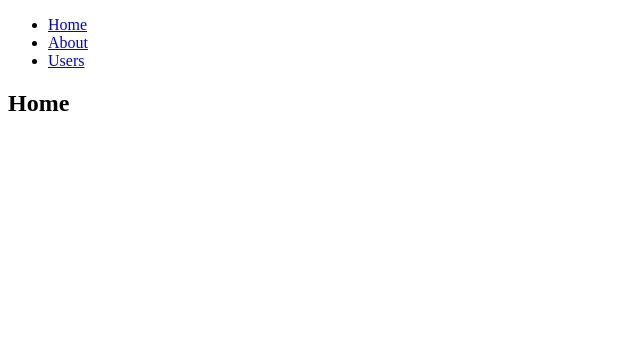
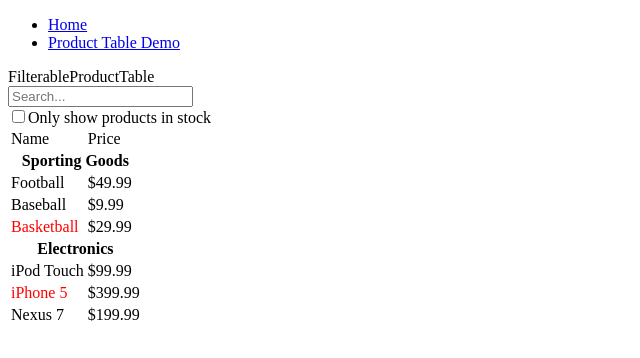
Before and after one commit to smerante/react-sandbox, a React (Create React App) app: page /product-table-demo in a window 1280 px wide. Shown: the top 358 px of the page, without its empty margins (0-640 px from the left). Built offline with nearby package versions, Linux system fonts and the light colour scheme.

Commit message:
feat: thinking in react built filterable product table

```diff
--- a/src/App.scss
+++ b/src/App.scss
@@ -1,6 +1,2 @@
-.App {
-  text-align: center;
-  h1 {
-    font-size: 2rem;
-  }
-}
+@import "Components/FilterableProductTable/ProductTable/ProductRow/ProductRow.scss";
+@import "Components/FilterableProductTable/ProductTable/ProductCategoryRow/ProductCategoryRow.scss"
--- a/src/App.tsx
+++ b/src/App.tsx
@@ -5,8 +5,10 @@ import {
   Route,
   Link
 } from "react-router-dom";
+import ProductTableDemo from "./ProductTableDemo/ProductTableDemo";
 
-export default function App() {
+export default class App extends React.Component {
+  render() {
     return (
       <Router>
         <div>
@@ -16,10 +18,7 @@ export default function App() {
                 <Link to="/">Home</Link>
               </li>
               <li>
-              <Link to="/about">About</Link>
-            </li>
-            <li>
-              <Link to="/users">Users</Link>
+                <Link to="/product-table-demo">Product Table Demo</Link>
               </li>
             </ul>
           </nav>
@@ -27,11 +26,8 @@ export default function App() {
           {/* A <Switch> looks through its children <Route>s and
             renders the first one that matches the current URL. */}
           <Switch>
-          <Route path="/about">
-            <About />
-          </Route>
-          <Route path="/users">
-            <Users />
+            <Route path="/product-table-demo">
+              <ProductTableDemo></ProductTableDemo>
             </Route>
             <Route path="/">
               <Home />
@@ -41,15 +37,8 @@ export default function App() {
       </Router>
     );
   }
+}
 
 function Home() {
   return <h2>Home</h2>;
 }
-
-function About() {
-  return <h2>About</h2>;
-}
-
-function Users() {
-  return <h2>Users</h2>;
-}
--- /dev/null
+++ b/src/Components/FilterableProductTable/FilterableProductTable.tsx
@@ -0,0 +1,57 @@
+import React, { FormEvent } from "react";
+import ProductTable from "./ProductTable/ProductTable";
+import SearchBar from "./SearchBar/SearchBar";
+
+export interface Product {
+    category: string;
+    price: string;
+    stocked: boolean;
+    name: string;
+}
+
+export interface FilterableProductTableProps {
+    products: Product[];
+    filter?: {
+        inStockCheck: boolean;
+        search: string;
+    }
+}
+
+export interface FilterableProductTableState {
+    inStockCheck: boolean;
+    search: string;
+}
+
+export default class FilterableProductTable extends React.Component<FilterableProductTableProps, FilterableProductTableState> {
+    constructor(props: FilterableProductTableProps) {
+        super(props);
+        this.state = {
+            inStockCheck: false,
+            search: ''
+        };
+        this.handleSearch = this.handleSearch.bind(this);
+        this.handleInStockCheck = this.handleInStockCheck.bind(this);
+    }
+
+    handleSearch($event: FormEvent<HTMLInputElement>) {
+        this.setState((state) => ({
+            inStockCheck: state.inStockCheck,
+            search: ($event.target as HTMLInputElement).value
+        }));
+    }
+
+    handleInStockCheck($event: FormEvent<HTMLInputElement>) {
+        this.setState((state) => ({
+            inStockCheck: ($event.target as HTMLInputElement).checked,
+            search: state.search
+        }));
+    }
+
+    render() {
+        return <div>
+            FilterableProductTable
+            <SearchBar onSearch={this.handleSearch} onCheck={this.handleInStockCheck}></SearchBar>
+            <ProductTable products={this.props.products} filter={this.state}></ProductTable>
+        </div>
+    }
+}
--- /dev/null
+++ b/src/Components/FilterableProductTable/ProductTable/ProductCategoryRow/ProductCategoryRow.scss
@@ -0,0 +1,4 @@
+.category {
+    text-align: center;
+    font-weight: bolder;
+}
--- /dev/null
+++ b/src/Components/FilterableProductTable/ProductTable/ProductCategoryRow/ProductCategoryRow.tsx
@@ -0,0 +1,21 @@
+import React from 'react';
+
+export interface ProductCategoryRowProps {
+    category: string;
+}
+export default class ProductCategoryRow extends React.Component<ProductCategoryRowProps> {
+    constructor(props: ProductCategoryRowProps) {
+        super(props);
+        this.state = {};
+    }
+
+    render() {
+        return <>
+            <tr className="category">
+                <td colSpan={2}>
+                    {this.props.category}
+                </td>
+            </tr>
+        </>
+    }
+}
--- /dev/null
+++ b/src/Components/FilterableProductTable/ProductTable/ProductRow/ProductRow.scss
@@ -0,0 +1,3 @@
+.out-of-stock {
+    color: red;
+}
--- /dev/null
+++ b/src/Components/FilterableProductTable/ProductTable/ProductRow/ProductRow.tsx
@@ -0,0 +1,28 @@
+import React from 'react';
+
+
+export interface ProductRowProps {
+    name: string;
+    price: string;
+    stocked: boolean;
+}
+
+export default class ProductRow extends React.Component<ProductRowProps> {
+    constructor(props: ProductRowProps) {
+        super(props);
+        this.state = {};
+    }
+
+    render() {
+        return <>
+            <tr>
+                <td className={this.props.stocked ? '' : 'out-of-stock'}>
+                    {this.props.name}
+                </td>
+                <td>
+                    {this.props.price}
+                </td>
+            </tr>
+        </>
+    }
+}
--- /dev/null
+++ b/src/Components/FilterableProductTable/ProductTable/ProductTable.tsx
@@ -0,0 +1,59 @@
+import React from 'react';
+import { FilterableProductTableProps, Product } from '../FilterableProductTable';
+import ProductCategoryRow from './ProductCategoryRow/ProductCategoryRow';
+import ProductRow from './ProductRow/ProductRow';
+
+export default class ProductTable extends React.Component<FilterableProductTableProps, any> {
+
+    rows: Array<ProductCategoryRow | ProductRow | {}> = [];
+
+    constructor(props: FilterableProductTableProps) {
+        super(props);
+        this.state = {};
+    }
+
+    updateProducts() {
+        this.rows = [];
+        let currentCategory = '';
+        this.props.products.filter((product: Product) => {
+            if (this.props.filter?.search) {
+                return product.name.toUpperCase().indexOf(this.props.filter?.search.toUpperCase()) > -1;
+            } else
+                return true;
+        }).forEach((product: Product) => {
+            if (currentCategory !== product.category) {
+                this.rows.push(
+                    <ProductCategoryRow key={product.category} category={product.category}></ProductCategoryRow>
+                );
+                if ((this.props.filter?.inStockCheck && product.stocked) || !this.props.filter?.inStockCheck) {
+                    this.rows.push(<ProductRow key={product.name} name={product.name} price={product.price} stocked={product.stocked}></ProductRow>);
+                }
+
+            } else {
+                if ((this.props.filter?.inStockCheck && product.stocked) || !this.props.filter?.inStockCheck) {
+                    this.rows.push(<ProductRow key={product.name} name={product.name} price={product.price} stocked={product.stocked}></ProductRow>);
+                }
+            }
+            currentCategory = product.category;
+        });
+    }
+
+    render() {
+        this.updateProducts();
+        return <div>
+            <table className="product-table">
+                <thead className="product-table__header">
+                    <tr>
+                        <td>Name</td>
+                        <td>Price</td>
+                    </tr>
+                </thead>
+                <tbody>
+                    {this.rows}
+                </tbody>
+                <tbody>
+                </tbody>
+            </table>
+        </div>
+    }
+}
--- /dev/null
+++ b/src/Components/FilterableProductTable/SearchBar/SearchBar.tsx
@@ -0,0 +1,23 @@
+import React, { FormEvent } from 'react';
+
+export interface SearchBarProps {
+    onSearch: (event: FormEvent<HTMLInputElement>) => void;
+    onCheck: (event: FormEvent<HTMLInputElement>) => void;
+}
+
+export default class SearchBar extends React.Component<SearchBarProps> {
+    constructor(props: any) {
+        super(props);
+        this.state = {};
+    }
+
+    render() {
+        return <div>
+            <input id="ProductTableSearch" type="search" placeholder="Search..." onInput={this.props.onSearch} />
+            <div>
+                <input id="inStockCheck" type="checkbox" onChange={this.props.onCheck}/>
+                <label htmlFor="inStockCheck" >Only show products in stock</label>
+            </div>
+        </div>
+    }
+}
--- /dev/null
+++ b/src/ProductTableDemo/ProductTableDemo.tsx
@@ -0,0 +1,26 @@
+import React from "react";
+import FilterableProductTable from "../Components/FilterableProductTable/FilterableProductTable";
+
+export default class ProductTableDemo extends React.Component<any, any> {
+
+
+    private mockDataCall = [
+        { category: 'Sporting Goods', price: '$49.99', stocked: true, name: 'Football' },
+        { category: 'Sporting Goods', price: '$9.99', stocked: true, name: 'Baseball' },
+        { category: 'Sporting Goods', price: '$29.99', stocked: false, name: 'Basketball' },
+        { category: 'Electronics', price: '$99.99', stocked: true, name: 'iPod Touch' },
+        { category: 'Electronics', price: '$399.99', stocked: false, name: 'iPhone 5' },
+        { category: 'Electronics', price: '$199.99', stocked: true, name: 'Nexus 7' }
+    ];
+
+    constructor(props: any) {
+        super(props);
+        this.state = {};
+    }
+
+    render() {
+        return <div>
+            <FilterableProductTable products={this.mockDataCall}></FilterableProductTable>
+        </div>
+    }
+}
--- a/src/index.scss
+++ b/src/index.scss
@@ -0,0 +1 @@
+@import './App.scss';
```
Lines whose indentation alone changed are shown as unchanged.
